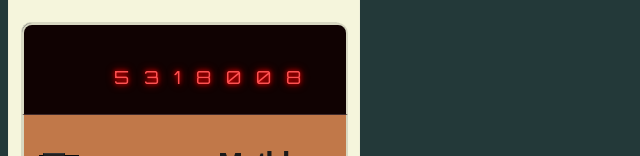
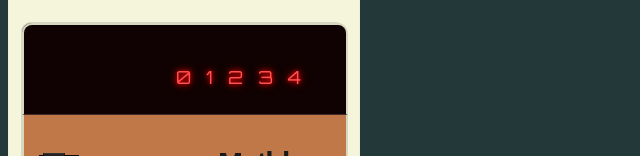
Before and after one commit to maddicoats/calculator, a plain HTML site: page index.html in a window 1280 px wide. Shown: the part 124-280 px from the top of the page, without its empty margins (0-640 px from the left). Drawn offline with Linux system fonts and the light colour scheme; a web font is replaced by a local one.

Commit message:
html update

```diff
--- a/index.html
+++ b/index.html
@@ -19,7 +19,7 @@
         <div class="novus">NOVUS 65O</div>
         <div class="innershell">
             <div class="screen">
-                <div class="screen--output">5318008</div>
+                <div class="screen--output">01234</div>
             </div>
 
             <div class="container">
```
